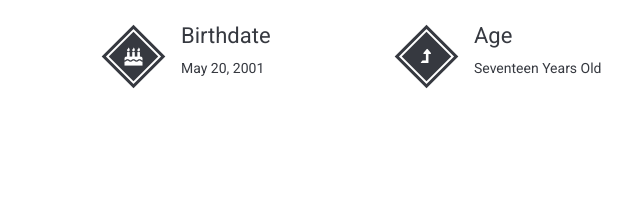
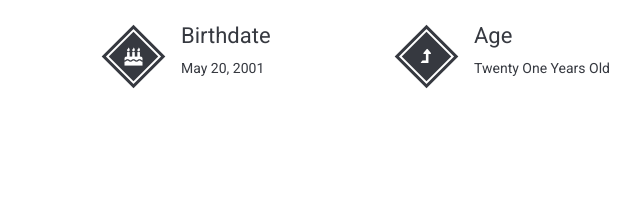
Before and after one commit to rodulfosantos/joshua, a plain HTML site: page index.html in a window 1280 px wide. Shown: the part 1163-1369 px from the top of the page, 544-1184 px from the left. Drawn offline with Linux system fonts and the light colour scheme; files whose address does not match are found by name.

Commit message:
Update index.html

```diff
--- a/index.html
+++ b/index.html
@@ -171,7 +171,7 @@
                                     <span class="rotate-box-icon"><i class="fa fa-level-up"></i></span>
                                     <div class="rotate-box-info">
                                         <h4>Age</h4>
-                                        <p>Seventeen Years Old</p>
+                                        <p>Twenty One Years Old</p>
                                     </div>
                                 </a>
                             </div>
```
